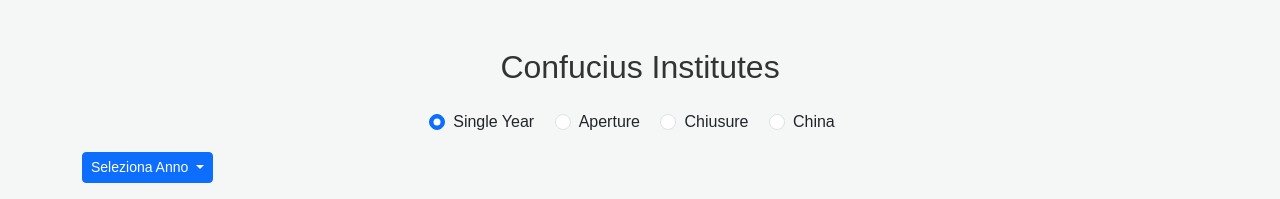
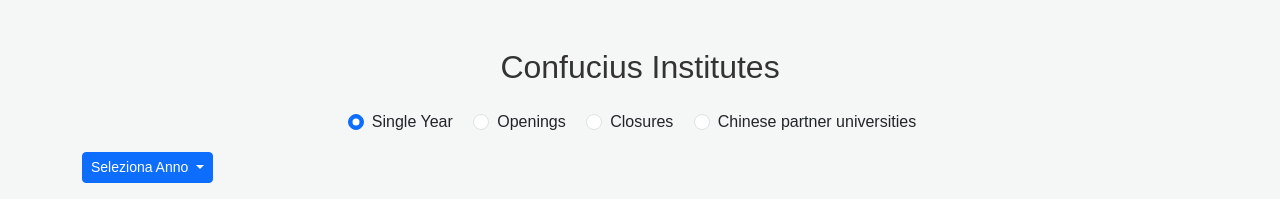
Before and after one commit to malmsteenino/ConfuciusInstitutes, a plain HTML site: page index.html in a window 1280 px wide. Shown: the top 199 px of the page. Drawn offline with nearby package versions, Linux system fonts and the light colour scheme.

Commit message:
Cambiate voci radio buttons

```diff
--- a/index.html
+++ b/index.html
@@ -22,15 +22,15 @@
       </div>
       <div class="form-check form-check-inline">
         <input class="form-check-input" type="radio" name="mapType" id="apertureRadio" value="aperture">
-        <label class="form-check-label" for="apertureRadio">Aperture</label>
+        <label class="form-check-label" for="apertureRadio">Openings</label>
       </div>
       <div class="form-check form-check-inline">
         <input class="form-check-input" type="radio" name="mapType" id="chiusureRadio" value="chiusure">
-        <label class="form-check-label" for="chiusureRadio">Chiusure</label>
+        <label class="form-check-label" for="chiusureRadio">Closures</label>
       </div>
       <div class="form-check form-check-inline">
         <input class="form-check-input" type="radio" name="mapType" id="chinaRadio" value="china">
-        <label class="form-check-label" for="chinaRadio">China</label>
+        <label class="form-check-label" for="chinaRadio">Chinese partner universities</label>
       </div>
     </div>
 
@@ -53,7 +53,7 @@
 
     <!-- Sezione per visualizzare la mappa -->
     <div class="mt-3">
-      <iframe id="mapViewer" src="" width="100%" height="500" frameborder="0"></iframe>
+      <iframe id="mapViewer" src="" width="100%" height="640" frameborder="0"></iframe>
     </div>
   </div>
 
```
